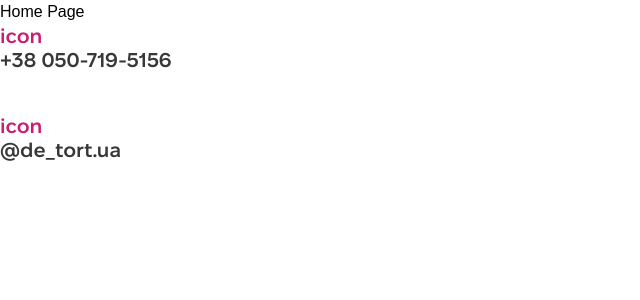
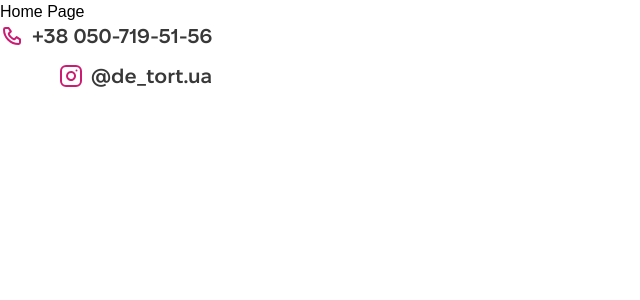
Before and after one commit to SoftRyzen-internship/de-tort, a Next.js app: page / in a window 1280 px wide. Shown: the top 300 px of the page, without its empty margins (0-640 px from the left). Built offline with nearby package versions, Linux system fonts and the light colour scheme; a web font is replaced by a local one.

Commit message:
add contacts list, contacts json, readme

```diff
--- a/src/app/page.tsx
+++ b/src/app/page.tsx
@@ -5,7 +5,7 @@ export default async function Home() {
   return (
     <>
       <h1>Home Page</h1>
-      <ContactLinks />
+      <ContactLinks variant="footer" />
 
       {/* <SectionTitleExamples /> */}
     </>
--- a/src/components/ui/ContactLinks/ContactLinks.tsx
+++ b/src/components/ui/ContactLinks/ContactLinks.tsx
@@ -4,33 +4,43 @@ import { TContacts } from "@/components/ui/ContactLinks/types";
 
 import { cn } from "@/utils/helpers/cn";
 
+import IconPhone from "~/icons/phone.svg";
+import InstagramIcon from "~/icons/instagram.svg";
+
 import data from "@/data/contacts.json";
 
-export const ContactLinks: FC<TContacts> = ({ className }) => {
+export const ContactLinks: FC<TContacts> = ({ className, variant }) => {
+  const styles = {
+    header: "gap-10 flex items-center justify-end",
+    footer: "gap-4 flex-col items-end",
+  };
+
   return (
-    <div>
-      <ul className={cn("inline-flex gap-10 flex-col", className)}>
+    <ul
+      className={cn("inline-flex flex-shrink-0 ", styles[variant], className)}
+    >
       <li>
         <a
-            className=" text-color-text-secondary text-[20px] leading-6 font-semibold font-fixel items-center flex-shrink-0"
+          className="flex gap-2 text-color-text-secondary text-[20px] leading-6 font-semibold font-fixel items-center flex-shrink-0"
           href={`tel:${data.phone}`}
         >
-            <div className="text-color-accent-primary flex gap-2">icon</div>
+          <IconPhone className="h-6 w-6 text-color-accent-primary " />
+
           {data.phone}
         </a>
       </li>
 
       <li className="flex">
         <a
-            className=" text-color-text-secondary text-[20px] leading-6 font-semibold font-fixel items-center flex-shrink-0"
+          className="flex gap-2 text-color-text-secondary text-[20px] leading-6 font-semibold font-fixel items-center flex-shrink-0"
           href={`mailto:${data.instagramLink}`}
         >
-            <div className="text-color-accent-primary flex gap-2">icon</div>
+          <InstagramIcon className="h-6 w-6 text-color-accent-primary " />
+
           {data.instagramUser}
         </a>
       </li>
     </ul>
-    </div>
   );
 };
 /*
--- a/src/components/ui/ContactLinks/types.ts
+++ b/src/components/ui/ContactLinks/types.ts
@@ -1,3 +1,4 @@
 export type TContacts = {
+  variant: "header" | "footer";
   className?: string;
 };
--- a/src/data/contacts.json
+++ b/src/data/contacts.json
@@ -1,5 +1,5 @@
 {
-  "phone": "+38 050-719-5156",
+  "phone": "+38 050-719-51-56 ",
   "instagramLink": "https://www.instagram.com/de_tort.ua/",
   "instagramUser": "@de_tort.ua"
 }
```
Also changed, not shown: 1 other file (tests, documents, lock files or other folders). Lines whose indentation alone changed are shown as unchanged.
